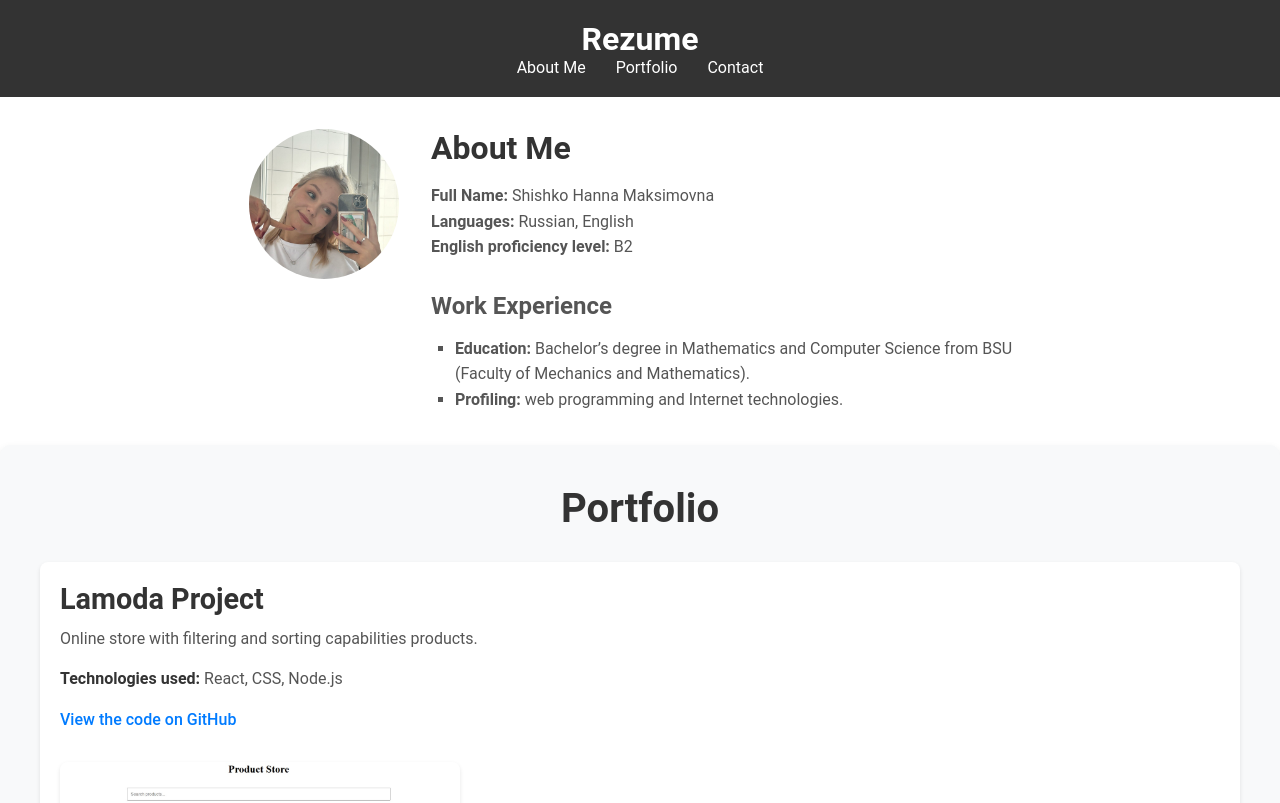
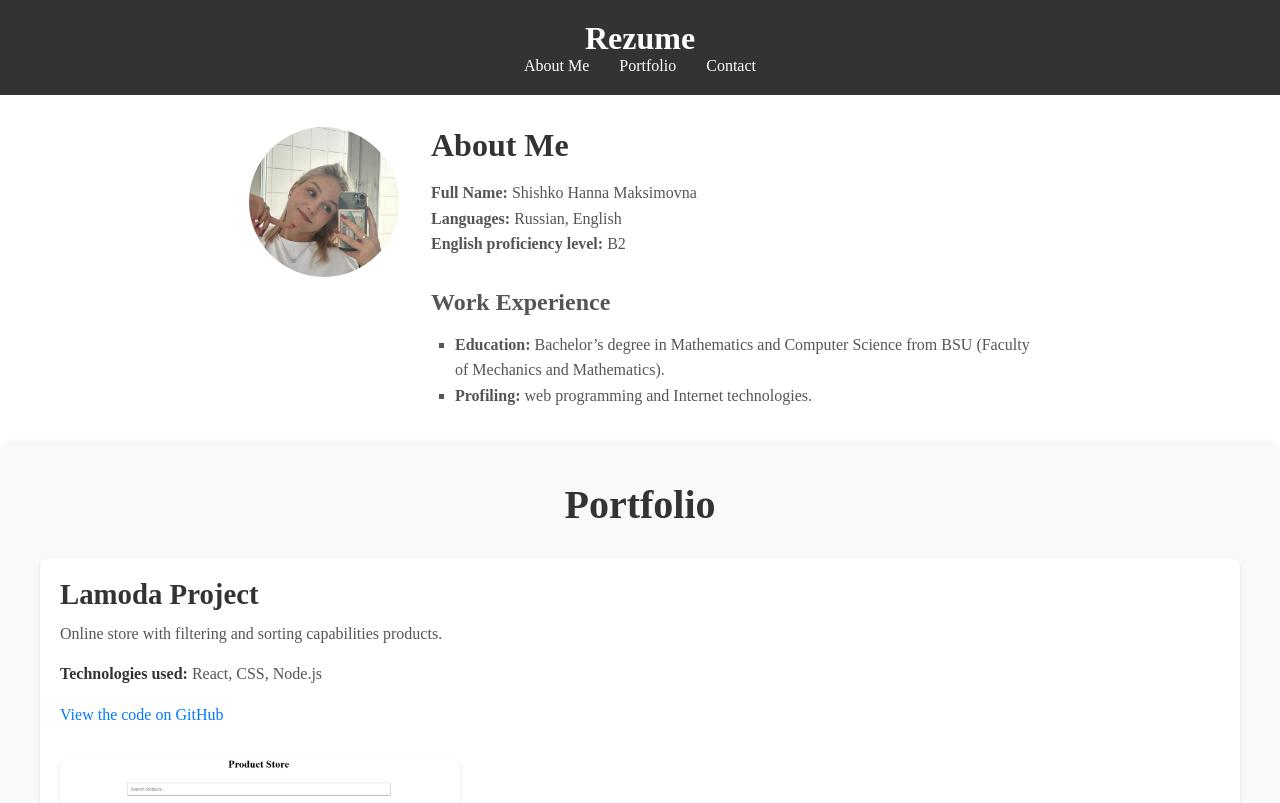
Before and after one commit to anyashishko/CV, a React (Vite) app: page / in a window 1280 px wide. Shown: the top 803 px of the page. Built offline with nearby package versions, Linux system fonts and the light colour scheme.

Commit message:
Update App.module.css

```diff
--- a/src/styles/App.module.css
+++ b/src/styles/App.module.css
@@ -1,5 +1,4 @@
 * {
-    font-family: 'Roboto', sans-serif;
     margin: 0;
     padding: 0;
 
```
